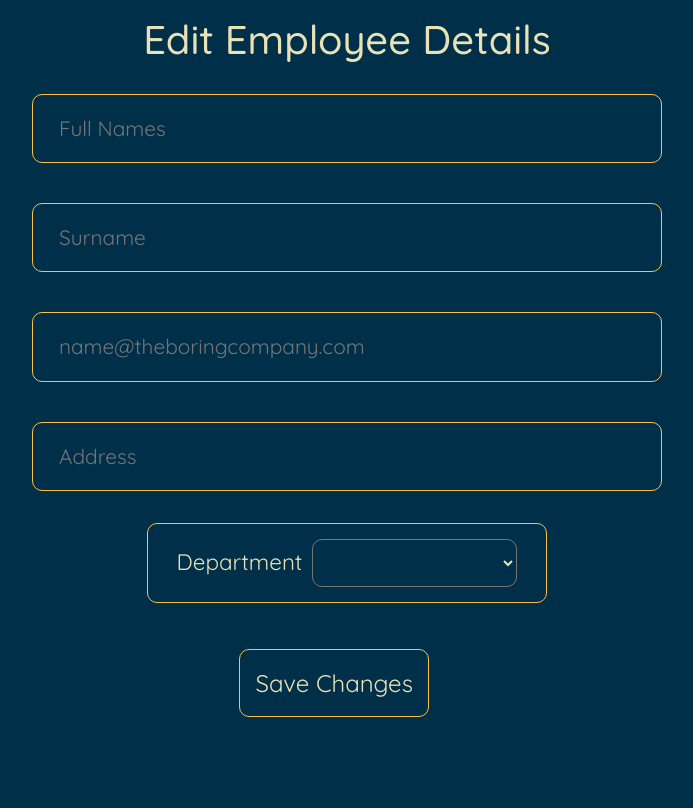
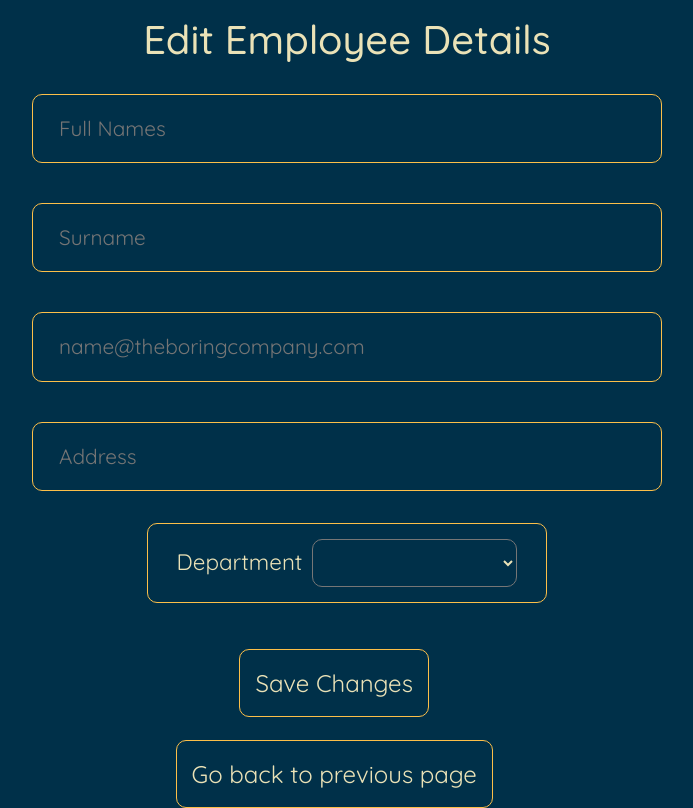
Before and after one commit to Lord-Nickelbottoms/Employee-Management-Service-Application, an Angular app in the folder Employee_Mangement_Service/: page /pages/edit in a window 1280 px wide. Shown: the whole page, without its empty margins (293-986 px from the left). Built offline with nearby package versions, Linux system fonts and the light colour scheme; what ng2-search-filter would draw is missing.

Commit message:
added Go back button

```diff
--- a/Employee_Mangement_Service/src/app/pages/edit/edit.component.html
+++ b/Employee_Mangement_Service/src/app/pages/edit/edit.component.html
@@ -28,6 +28,9 @@
 
           <button type="submit" [disabled]="!editEmployeeForm.valid">Save Changes</button>
 
+          <button routerLink="/pages/view-all-emp">Go back to previous page</button>
+
+
         </div>
 
     </form>
--- a/Employee_Mangement_Service/src/app/pages/edit/edit.component.ts
+++ b/Employee_Mangement_Service/src/app/pages/edit/edit.component.ts
@@ -32,6 +32,7 @@ export class EditComponent implements OnInit {
 
       this.employeeService.EditEmployee(this.editEmployeeForm.value, localStorage.getItem('id')).subscribe(res =>{
         console.log(res);
+        // this.router.navigate(["/pages/view-all-emp"]);
       })
 
 }
```
